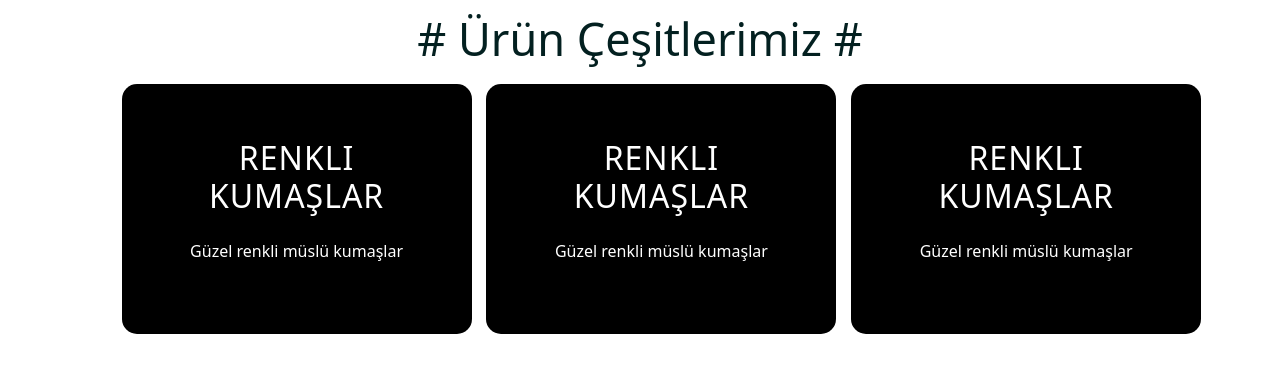
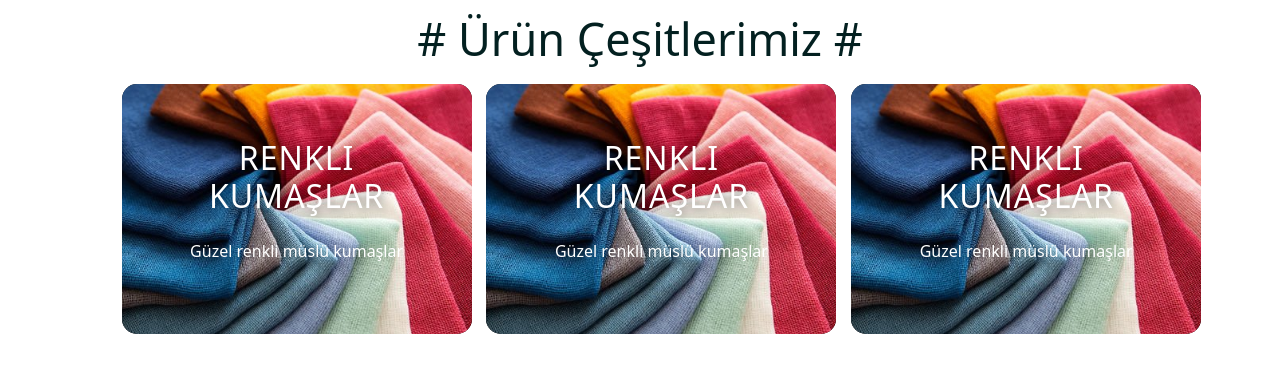
Before and after one commit to Serkanselek34/static-e-commerce-website, a plain HTML site: page KetenKumas.html in a window 1280 px wide. Shown: the part 3255-3624 px from the top of the page. Drawn offline with nearby package versions, Linux system fonts and the light colour scheme; the site is published under a folder, as on GitHub Pages, so addresses that start at the root find nothing.

Commit message:
İkinci hali

```diff
--- a/KetenKumas.html
+++ b/KetenKumas.html
@@ -509,21 +509,21 @@
       </div>
       <div class="fıgure">
         <figure class="sort">
-          <img src="/img/101.jpg" alt="" class="sort__image" />
+          <img src="Img/101.jpg" alt="" class="sort__image" />
           <figcaption class="sort__body">
             <h2 class="sort__title">Renkli Kumaşlar</h2>
             <p class="sort__description">Güzel renkli müslü kumaşlar</p>
           </figcaption>
         </figure>
         <figure class="sort">
-          <img src="/img/101.jpg" alt="" class="sort__image" />
+          <img src="Img/101.jpg" alt="" class="sort__image" />
           <figcaption class="sort__body">
             <h2 class="sort__title">Renkli Kumaşlar</h2>
             <p class="sort__description">Güzel renkli müslü kumaşlar</p>
           </figcaption>
         </figure>
         <figure class="sort">
-          <img src="/img/101.jpg" alt="" class="sort__image" />
+          <img src="Img/101.jpg" alt="" class="sort__image" />
           <figcaption class="sort__body">
             <h2 class="sort__title">Renkli Kumaşlar</h2>
             <p class="sort__description">Güzel renkli müslü kumaşlar</p>
```
